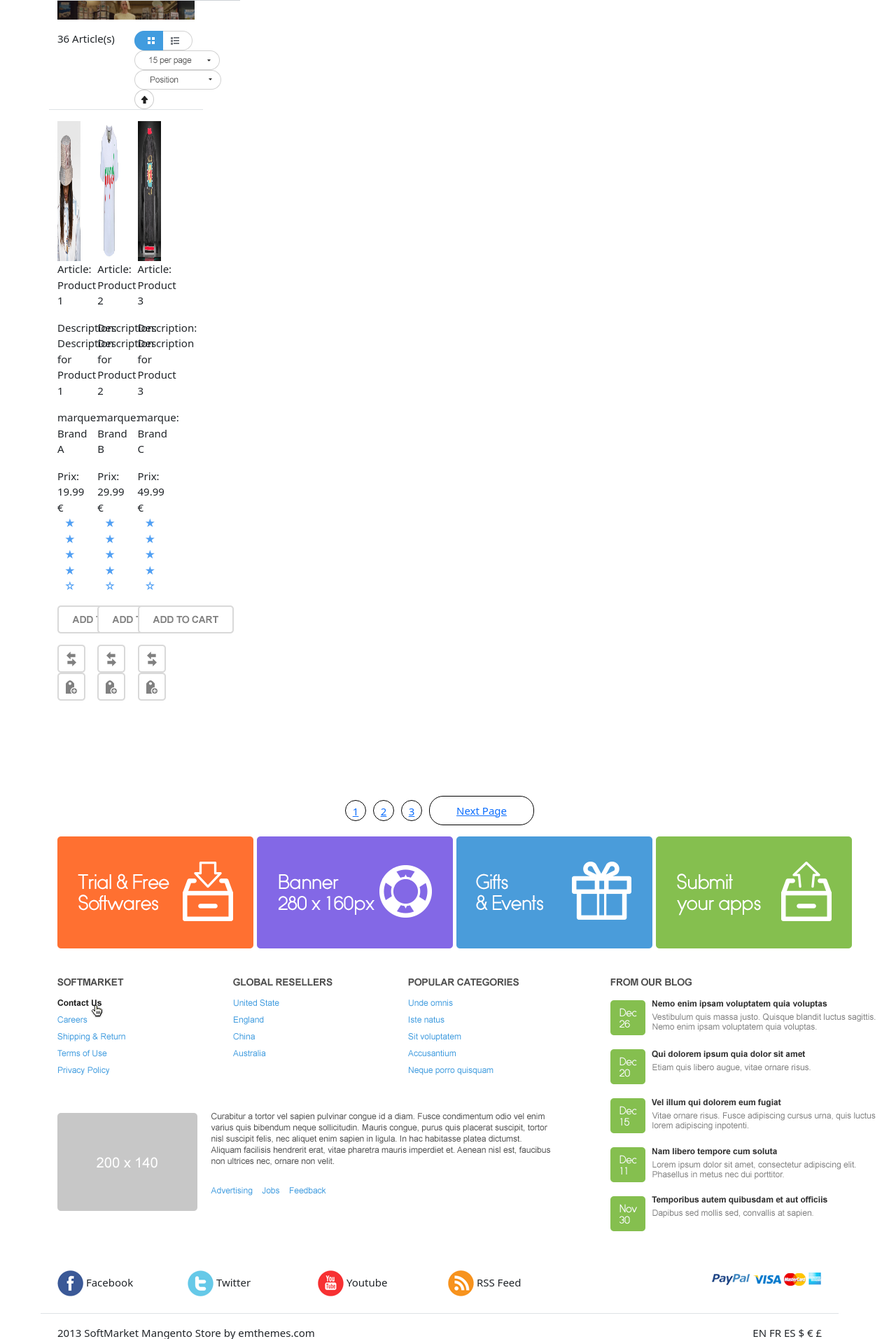
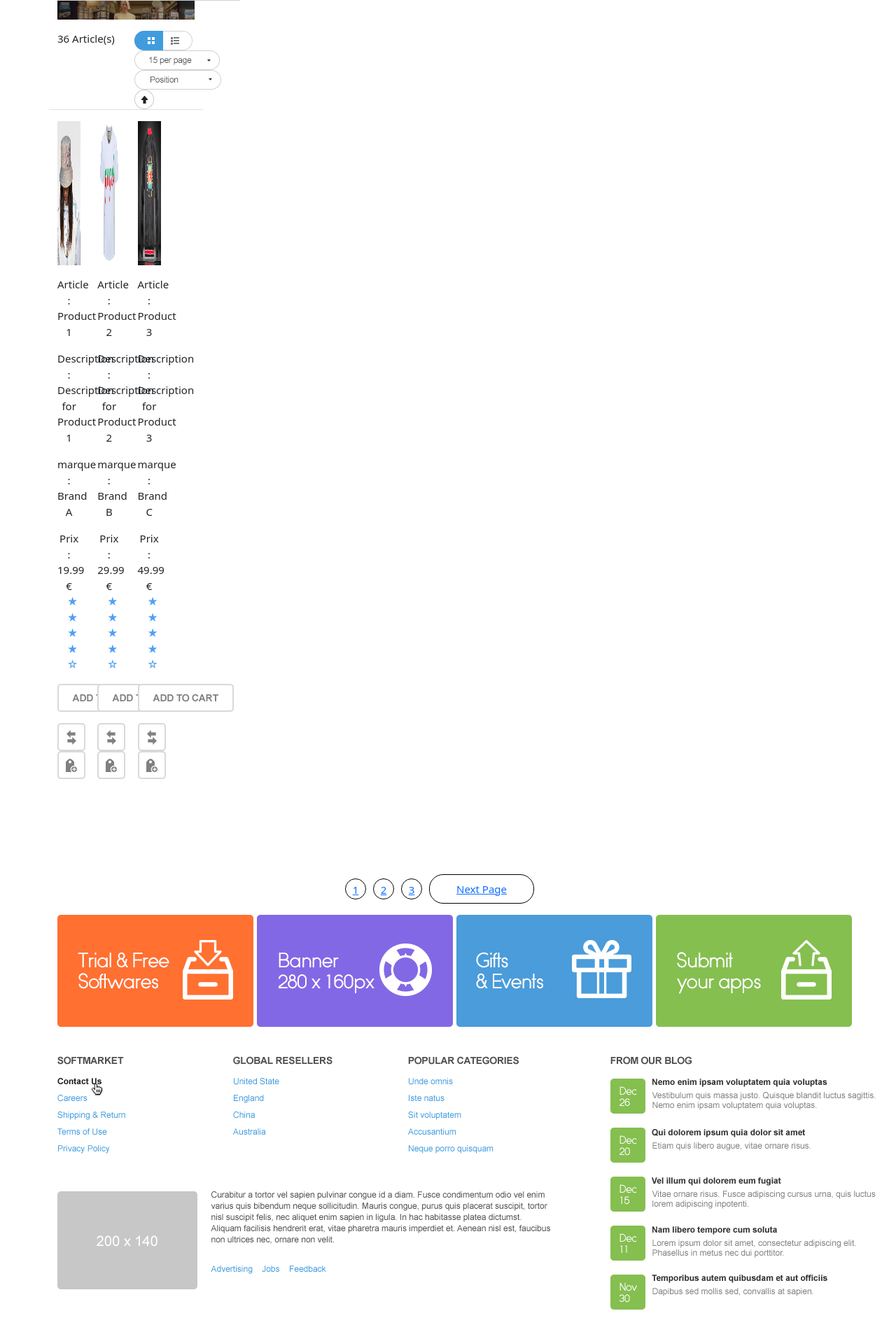
Before and after one commit to jockthan-mikado/Site-e-commerce-vente-en-ligne, a PHP site: page /produits.php in a window 1280 px wide. Shown: the part 953-2866 px from the top of the page at 70% size. Run offline with PHP 8.4, Linux system fonts and the light colour scheme; data comes from the database, SQL or seed files in the repository.

Commit message:
correction bug

```diff
--- a/produits.php
+++ b/produits.php
@@ -26,7 +26,7 @@ include("conn.php");?>
 	</head>
 
 	<body>
-		<div class="container id="products_">
+		<div class="container" id="products_">
 			<div class="row">
 				<div class="col-md-4">
 					Shop by Phone <b>(01) 234 456 SM </b><a href="#"> Live Chat With Us</a>
@@ -89,7 +89,7 @@ include("conn.php");?>
 				</div>
 			</div>
 
-			<div class="row"   >
+			<div class="row">
 				<div class="col-md-3  mt-3 ">
 					<div class ="barre_menu" id="menu">
 						<div  class="shop" id="shop">
@@ -154,7 +154,10 @@ include("conn.php");?>
 						</div>
 
 
-						<div class="price border-bottom"<span><h5>PRICE</h5></span></div>
+						<div class="price border-bottom">
+							<span><h5>PRICE</h5></span>
+						</div>
+
 						<div class="price-slider ">
 							<input type="range" id="price-slider" min="100" max="10000" step="1" value="50">
 
@@ -164,7 +167,7 @@ include("conn.php");?>
 							</div>
 						</div>
 
-						<div class="color border-bottom"<span><h5>COLOR</h5></span></div>
+						<div class="color border-bottom"><span><h5>COLOR</h5></span></div>
 						<div class="color-palette mt-3">
 							<div class="color-option" style="background-color: #E74C3C;"></div>
 							<div class="color-option" style="background-color: #E67E22;"></div>
@@ -214,20 +217,21 @@ include("conn.php");?>
 								?>
 							</div>
 						</div>
-
 					</div>
-
 				</div>
 				<div class="col-md-9" >
-					<div class="row"><img src="images/banner.png"></div>
+					<div class="row">
+						<img src="images/banner.png">
+					</div>
 					<div class="row pb-2">
 						<div class="col-6 mt-3  border-bottom">
-								<p><?php	$query = "SELECT COUNT(*) as total FROM products";
-
+							<p>
+								<?php	$query = "SELECT COUNT(*) as total FROM products";
 								$result = mysqli_query($conn, $query);
 								$row = mysqli_fetch_assoc($result);
 								$total_items = $row['total'];
-								echo $total_items ?> Article(s)</p>
+								echo $total_items ?> Article(s)
+							</p>
 						</div>
 						<div class="col-md-6 mt-3  border-bottom">
 							<img src="images/img-04.png">
@@ -236,7 +240,7 @@ include("conn.php");?>
 							<img src="images/img-07.png">
 						</div>
 
-							<div class="row  pb-2">
+						<div class="row pb-2">
 							<?php
 								// Récupération de la catégorie et du type sélectionnés
 								$minValue = isset($_GET['min']) ? $_GET['min'] : '';
@@ -298,14 +302,16 @@ include("conn.php");?>
 										<div class="product mt-3" >
 											<div class="card-body">
 												<div class="image-container">
-													<img class="card-img-top" width="100%" height="200" src="' . $row['link'] . '" alt="' . $row['link'] . '">
+													<img class="card-img-top" width="160px" height="206px" src="' . $row['link'] . '" alt="' . $row['link'] . '">
 												</div>
-													<p class="card-text">Article: ' . $row['name'] . '</p>
-												<p class="card-text">Description: ' . $row['description'] . '</p>
-												<p class="card-text">marque: ' . $row['marque'] . '</p>
-												<p class="card-text">Prix: ' . $row['price'] . ' €</p>
+												<div class="pt-3">
+													<p class="card-text text-center">Article : ' . $row['name'] . '</p>
+													<p class="card-text text-center">Description : ' . $row['description'] . '</p>
+													<p class="card-text text-center">marque : ' . $row['marque'] . '</p>
+													<p class="card-text text-center">Prix : ' . $row['price'] . ' €</p>
 												</div>
-											<div class="rating  vignette" style="color: #509FF3; text-align: left; margin-left: 10px;">
+											</div>
+											<div class="rating  vignette text-center" style="color: #509FF3; text-align: left; margin-left: 10px;">
 												<span class="star">&#9733;</span>
 												<span class="star">&#9733;</span>
 												<span class="star">&#9733;</span>
@@ -351,11 +357,11 @@ include("conn.php");?>
 								mysqli_close($conn);
 								?>
 						</div>
+
 						<div class="col-md-12">
 						</div>
 					</div>
 				</div>
-
 			</div>
 
 
```
Also changed, not shown: conn.php (+6 -1 lines), obtenir_suggestions.php (+10 -7 lines). Lines whose indentation alone changed are shown as unchanged.
